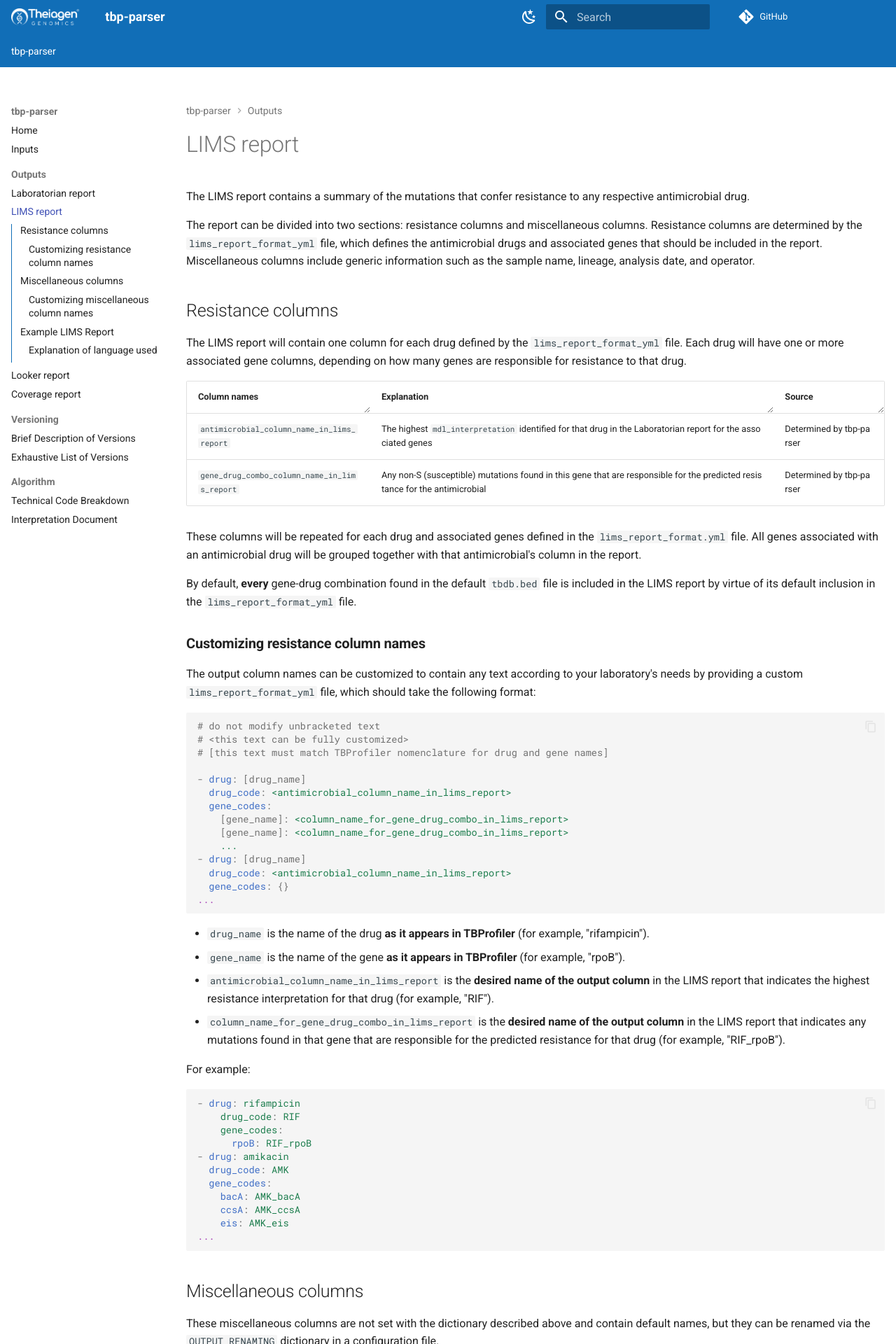
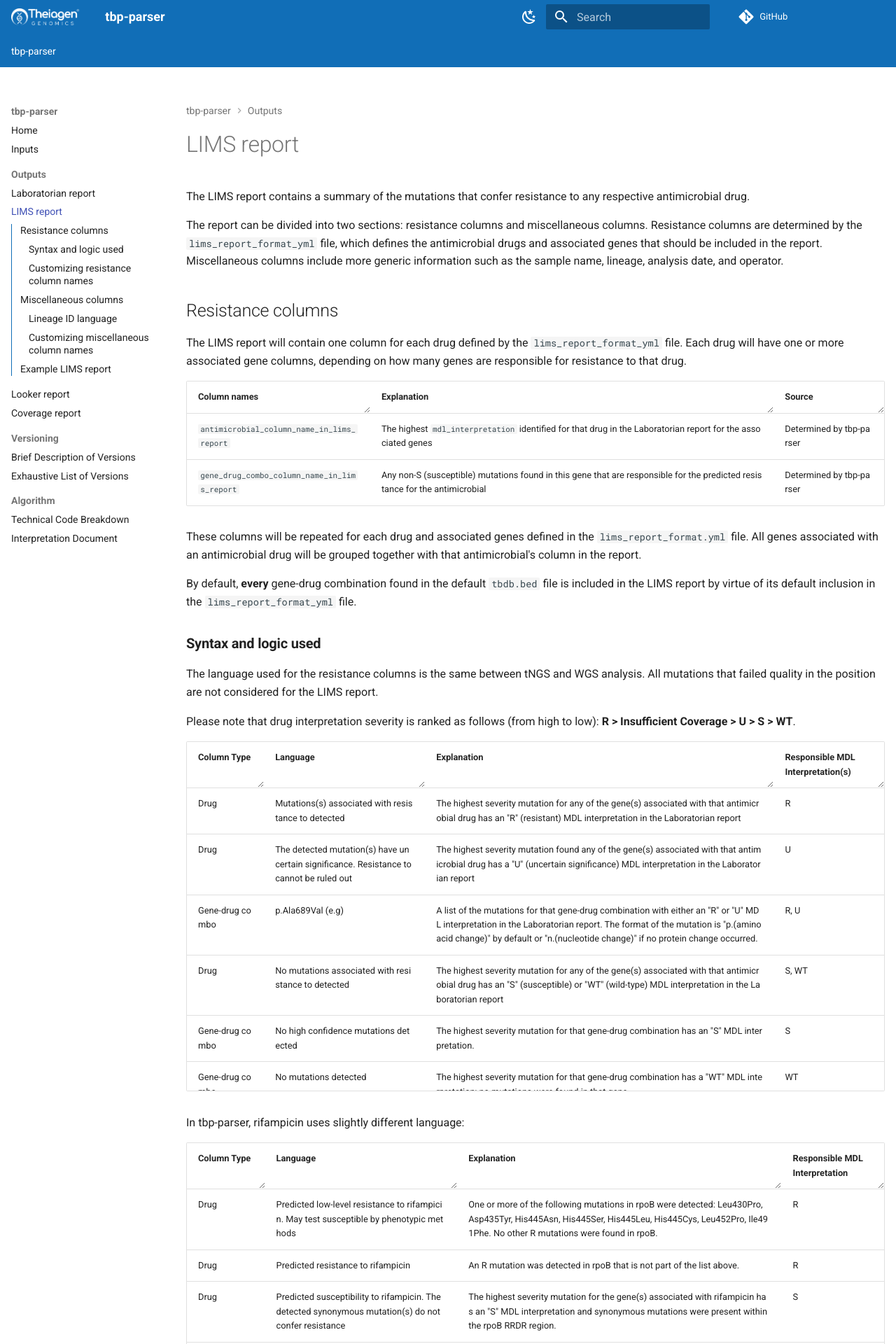
Before and after one commit to theiagen/tbp-parser, an MkDocs documentation site: the page built from docs/outputs/lims.md, in a window 1280 px wide. Shown: the top 1920 px of the page at 70% size. Built offline with MkDocs 1.6.1 and Material for MkDocs 9.7.7, drawn with Linux system fonts in a browser that asks for light colours; comment, search, counter and statistics services are not loaded; the version menu is left out; some of the changed text lies outside the part shown.

Commit message:
update documetnation

```diff
--- a/docs/outputs/lims.md
+++ b/docs/outputs/lims.md
@@ -4,7 +4,7 @@ title: LIMS Report
 
 The LIMS report contains a summary of the mutations that confer resistance to any respective antimicrobial drug.
 
-The report can be divided into two sections: resistance columns and miscellaneous columns. Resistance columns are determined by the `lims_report_format_yml` file, which defines the antimicrobial drugs and associated genes that should be included in the report. Miscellaneous columns include generic information such as the sample name, lineage, analysis date, and operator.
+The report can be divided into two sections: resistance columns and miscellaneous columns. Resistance columns are determined by the `lims_report_format_yml` file, which defines the antimicrobial drugs and associated genes that should be included in the report. Miscellaneous columns include more generic information such as the sample name, lineage, analysis date, and operator.
 
 ## Resistance columns
 
@@ -18,6 +18,33 @@ The LIMS report will contain one column for each drug defined by the `lims_repor
 These columns will be repeated for each drug and associated genes defined in the `lims_report_format.yml` file. All genes associated with an antimicrobial drug will be grouped together with that antimicrobial's column in the report.
 
 By default, **every** gene-drug combination found in the default `tbdb.bed` file is included in the LIMS report by virtue of its default inclusion in the `lims_report_format_yml` file.
+
+### **Syntax and logic used**
+
+The language used for the resistance columns is the same between tNGS and WGS analysis. All mutations that failed quality in the position are not considered for the LIMS report.
+
+Please note that drug interpretation severity is ranked as follows (from high to low): **R > Insufficient Coverage > U > S > WT**.
+
+| Column Type | Language | Explanation | Responsible MDL Interpretation(s) |
+|---|---|---|---|
+| Drug | Mutations(s) associated with resistance to <antimicrobial> detected | The highest severity mutation for any of the gene(s) associated with that antimicrobial drug has an "R" (resistant) MDL interpretation in the Laboratorian report | R |
+| Drug | The detected mutation(s) have uncertain significance. Resistance to <antimicrobial> cannot be ruled out | The highest severity mutation found any of the gene(s) associated with that antimicrobial drug has a "U" (uncertain significance) MDL interpretation in the Laboratorian report | U |
+| Gene-drug combo | p.Ala689Val (e.g) | A list of the mutations for that gene-drug combination with either an "R" or "U" MDL interpretation in the Laboratorian report. The format of the mutation is "p.(amino acid change)" by default or "n.(nucleotide change)" if no protein change occurred. | R, U |
+| Drug | No mutations associated with resistance to <antimicrobial> detected | The highest severity mutation for any of the gene(s) associated with that antimicrobial drug has an "S" (susceptible) or "WT" (wild-type) MDL interpretation in the Laboratorian report | S, WT |
+| Gene-drug combo | No high confidence mutations detected | The highest severity mutation for that gene-drug combination has an "S" MDL interpretation. | S |
+| Gene-drug combo | No mutations detected | The highest severity mutation for that gene-drug combination has a "WT" MDL interpretation; no mutations were found in that gene. | WT |
+| Drug | Pending Retest | The highest severity mutation for any of the gene(s) associated with that antimicrobial drug has an "Insufficient Coverage" MDL interpretation in the Laboratorian report | Insufficient Coverage |
+| Gene-drug combo | No sequence | The highest severity mtuation for that gene-drug combination has an "Insufficient Coverage" MDL interpretation | Insufficient Coverage |
+
+In tbp-parser, rifampicin uses slightly different language:
+
+| Column Type | Language | Explanation | Responsible MDL Interpretation |
+|---|---|---|---|
+| Drug | Predicted low-level resistance to rifampicin. May test susceptible by phenotypic methods | One or more of the following mutations in rpoB were detected: Leu430Pro, Asp435Tyr, His445Asn, His445Ser, His445Leu, His445Cys, Leu452Pro, Ile491Phe. No other R mutations were found in rpoB. | R |
+| Drug | Predicted resistance to rifampicin | An R mutation was detected in rpoB that is not part of the list above. | R |
+| Drug | Predicted susceptibility to rifampicin. The detected synonymous mutation(s) do not confer resistance | The highest severity mutation for the gene(s) associated with rifampicin has an "S" MDL interpretation and synonymous mutations were present within the rpoB RRDR region. | S |
+| Drug | Predicted susceptibility to rifampicin | The highest severity mutation for the gene(s) associated with rifampicin has an "S" MDL interpretation and **no** synonymous mutations were detected in the rpoB RRDR region. | S |
+| Gene-drug combo | p.Ala689Ala [synonymous] (e.g.) | If a [synonymous] tag follows a mutation, it is from the rpoB RRDR region. | S |
 
 ### **Customizing resistance column names**
 
@@ -73,6 +100,27 @@ These miscellaneous columns are not set with the dictionary described above and
 | Operator | The name of the person who ran `tbp-parser`; can be provided with the `--operator` input parameter. If left blank, “Operator not provided” is the default value. | tbp-parser input parameter |
 | Lineage | The lineage of the sample | TBProfiler `"main_lineage"` field |
 
+### **Lineage ID language**
+
+Lineage ID is only designated if the percentage of LIMS genes that pass locus QC is greater than the minimum percentage, indicated by `--min_percent_loci_covered` (default 0.7 -> 70%).
+
+The language used is different between tNGS and WGS.
+
+| WGS Language | Explanation |
+| --- | --- |
+| DNA of Mycobacterium tuberculosis species detected | The TBProfiler `"main_lineage"` field contains "lineage" |
+| DNA of Mycobacterium bovis BCG detected | The TBProfiler `"main_lineage"` field or `"sub_lineage"` field contains "BCG" |
+| DNA of Mycobacterium bovis (not BCG) detected | The TBProfiler `"main_lineage"` field or `"sub_lineage"` field does **not** contain "BCG" but _does_ contain "bovis" or "La1" |
+| DNA of Mycobacterium tuberculosis complex detected | The TBProfiler `"main_lineage"` field is blank, "NA", or does not exist |
+| DNA of Mycobacterium tuberculosis NOT detected | The `--min_percent_loci_covered` QC check fails |
+
+| tNGS Language | Explanation |
+|---|---|
+| DNA of Mycobacterium bovis BCG detected | pncA contains a "p.His57Asp" mutation that passes positional QC |
+| DNA of Mycobacterium tuberculosis complex detected (M. bovis not ruled out) | pncA contains a "p.His57Asp" mutation that **does not** pass positional QC |
+| DNA of Mycobacterium tuberculosis complex detected (not M. bovis) | pncA **does not** have a "p.His57Asp" mutation |
+| DNA of Mycobacterium tuberculosis NOT detected | The `--min_percent_loci_covered` QC check fails |
+
 ### **Customizing miscellaneous column names**
 
 To customize these column names in a configuration file, either indicate the desired changes with the  `--find_and_replace` input parameter, or include a block in your configuration file with the following format:
@@ -87,7 +135,7 @@ FIND_AND_REPLACE:
 
 Please note that this will rename every instance of that text in **all** output reports (all "Sample_Name" will be renamed to "My_Sample_Column" in all output files, etc.).
 
-## Example LIMS Report
+## Example LIMS report
 
 The following is an example of the default LIMS report (transposed for readability).
 
```
Also changed, not shown: other parts of docs/outputs/lims.md (+0 -2 lines), docs/outputs/coverage.md (+5 -4 lines), docs/outputs/laboratorian.md (+0 -2 lines), docs/outputs/looker.md (+6 -6 lines).
